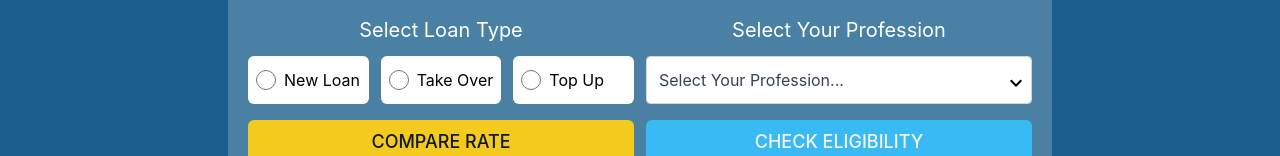
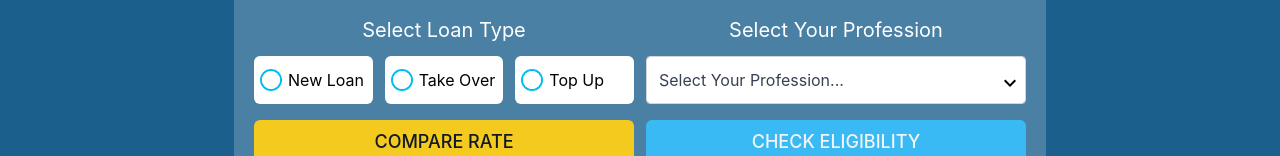
Before and after one commit to mdmahirfaisal/Aamar-Taka-Training-Project, a Next.js app: page /personal-loan in a window 1280 px wide. Shown: the part 621-777 px from the top of the page. Built offline with nearby package versions, Linux system fonts and the light colour scheme.

Commit message:
radio button style added

```diff
--- a/src/components/HomeComponents/Eligibilities/DisplayFilterData/DisplayFilterData.js
+++ b/src/components/HomeComponents/Eligibilities/DisplayFilterData/DisplayFilterData.js
@@ -5,7 +5,7 @@ import { useSelector } from 'react-redux';
 
 
 // flex display data container class names
-const flexBoxContainerClassName = "flex items-center gap-2 rounded-md mt-1 bg-white border p-2";
+const flexBoxContainerClassName = "flex items-center gap-2 rounded-md mt-2 bg-white border p-2";
 const staticTitleClassName = "text-[#0ab9f2] text-[14px] text-left";
 const dynamicTitleClassName = "text-[#585858] text-[14px] text-left";
 
@@ -34,7 +34,6 @@ const DisplayFilterData = ({ productType }) => {
                     <p className={dynamicTitleClassName}>{productType}</p>
                 </div>
             </div>}
-
 
             {professionType && <div className={flexBoxContainerClassName}>
                 <img className='h-10 w-10 ' src="https://i.ibb.co/0sPn9DG/profession.png" alt="" />
--- /dev/null
+++ b/src/components/HomeComponents/Eligibilities/FormFirstStep.js
@@ -0,0 +1,11 @@
+import React from 'react';
+
+const FormFirstStep = () => {
+    return (
+        <div>
+
+        </div>
+    );
+};
+
+export default FormFirstStep;
--- a/src/components/HomeComponents/PersonalLoan/PersonalLoan.js
+++ b/src/components/HomeComponents/PersonalLoan/PersonalLoan.js
@@ -8,7 +8,6 @@ import { useRouter } from 'next/router';
 
 // class names
 const inputContainerClassName = "bg-white flex items-center gap-2 px-2 py-3 rounded-md";
-const inputClassName = 'border-2 border-[#00bdf2] w-5 h-5 checked:bg-[#00bdf2] cursor-pointer transition-all duration-700';
 
 const PersonalLoan = () => {
     const dispatch = useDispatch();
@@ -36,15 +35,15 @@ const PersonalLoan = () => {
                                 <h5 className='text-lg md:text-xl text-white my-3 text-left md:text-center'>Select Loan Type</h5>
                                 <div className="grid grid-cols-3 gap-3">
                                     <div className={inputContainerClassName}>
-                                        <input onChange={(e) => dispatch(handleLoanType(e.target.value))} type="radio" id="newLoan" name="fav_language" value="New Loan" className={inputClassName} required />
+                                        <input onChange={(e) => dispatch(handleLoanType(e.target.value))} type="radio" id="newLoan" name="fav_language" value="New Loan" required />
                                         <label className='cursor-pointer' htmlFor="newLoan">New Loan</label>
                                     </div>
                                     <div className={inputContainerClassName}>
-                                        <input onChange={(e) => dispatch(handleLoanType(e.target.value))} type="radio" id="takeOver" name="fav_language" value="Take Over" className={inputClassName} required />
+                                        <input onChange={(e) => dispatch(handleLoanType(e.target.value))} type="radio" id="takeOver" name="fav_language" value="Take Over" required />
                                         <label className='cursor-pointer' htmlFor="takeOver">Take Over</label>
                                     </div>
                                     <div className={inputContainerClassName}>
-                                        <input onChange={(e) => dispatch(handleLoanType(e.target.value))} type="radio" id="topUp" name="fav_language" value="Top Up" className={inputClassName} required />
+                                        <input onChange={(e) => dispatch(handleLoanType(e.target.value))} type="radio" id="topUp" name="fav_language" value="Top Up" required />
                                         <label className='cursor-pointer' htmlFor="topUp">Top Up</label>
                                     </div>
                                 </div>
--- a/src/pages/[eligibility]/index.js
+++ b/src/pages/[eligibility]/index.js
@@ -23,12 +23,11 @@ const stepsDoneBorderClassNames = 'grow border-b-[3px] border-[#0ab9f2]';
 // birth select class
 const SelectFieldClassNames = "cursor-pointer form-select appearance-none block w-full px-3 py-[11px] font-normal text-gray-700 bg-white bg-clip-padding bg-no-repeat border border-solid border-gray-300 rounded m-0 focus:text-gray-700 focus:bg-white focus:outline-none ";
 // gender input class
-const genderInputClassNames = 'border-2 border-[#00bdf2] w-5 h-5 checked:bg-[#00bdf2] cursor-pointer transition-all duration-700';
+// const genderInputClassNames = 'border-2 border-[#00bdf2] w-5 h-5 checked:bg-[#00bdf2] cursor-pointer transition-all duration-700';
 const bangladeshDivisions = ["Dhaka", "Chittagong", "Khulna", "Rajshahi", "Sylhet", "Barishal", "Rangpur", "Mymensing"]
 
 
 const Index = () => {
-    const [isEligibilityStep2, setIsEligibilityStep2] = useState(false);
 
     const dispatch = useDispatch();
     const { professionType } = useSelector(state => state.loan);
@@ -55,13 +54,14 @@ const Index = () => {
         productType = "Car Loan"
     };
 
-    const handleEligibilityStep = (e) => {
-        e.preventDefault();
-        if (!isEligibilityStep2) {
-            setIsEligibilityStep2(true);
-        }
-        console.log(isEligibilityStep2);
-    }
+    ///////// Eligibility Step controls
+    const [value, setValue] = useState(1);
+    const increaseEligibilityStep = () => {
+        setValue(value + 1 > 4 ? 4 : value + 1);
+    };
+    const decreaseEligibilityStep = () => {
+        setValue(value - 1 < 0 ? 0 : value - 1);
+    };
 
 
     return (
@@ -102,21 +102,21 @@ const Index = () => {
 
                             {/* ------- Steps number 1 filters control ------- */}
 
-                            <form onSubmit={handleEligibilityStep}>
+                            <form onSubmit={increaseEligibilityStep}>
                                 {/* ----- Gender -----  */}
                                 <div className="ml-3 my-3 flex items-center">
                                     <p className='w-[30%] text-[#696969] text-[16px] font-medium text-left '>Gender</p>
                                     <div className="w-[70%] grid grid-cols-3">
                                         <div className="grow bg-white flex items-center gap-2 p-2 border rounded-[1px]">
-                                            <input onChange={(e) => dispatch(handleGenderType(e.target.value))} type="radio" id="newLoan" value="Male" name='gender' className={genderInputClassNames} required />
+                                            <input onChange={(e) => dispatch(handleGenderType(e.target.value))} type="radio" id="newLoan" value="Male" name='gender' required />
                                             <label className='cursor-pointer' htmlFor="newLoan">Male</label>
                                         </div>
                                         <div className="grow bg-white flex items-center gap-2 p-2 border rounded-[1px]">
-                                            <input onChange={(e) => dispatch(handleGenderType(e.target.value))} type="radio" id="takeOver" value="Female" name='gender' className={genderInputClassNames} required />
+                                            <input onChange={(e) => dispatch(handleGenderType(e.target.value))} type="radio" id="takeOver" value="Female" name='gender' required />
                                             <label className='cursor-pointer' htmlFor="takeOver">Female</label>
                                         </div>
                                         <div className="grow bg-white flex items-center gap-2 p-2 border rounded-[1px]">
-                                            <input onChange={(e) => dispatch(handleGenderType(e.target.value))} type="radio" id="topUp" value="Other" name='gender' className={genderInputClassNames} required />
+                                            <input onChange={(e) => dispatch(handleGenderType(e.target.value))} type="radio" id="topUp" value="Other" name='gender' required />
                                             <label className='cursor-pointer' htmlFor="topUp">Other</label>
                                         </div>
                                     </div>
--- a/src/styles/globals.scss
+++ b/src/styles/globals.scss
@@ -84,6 +84,30 @@ a {
   background-repeat: no-repeat;
 }
 
+//// Radio button style
+input[type="radio"] {
+  appearance: none;
+  width: 18px;
+  height: 18px;
+  box-shadow: inset 0 0 0 .1em white, 0 0 0 2px #00bdf2;
+  border-radius: 50%;
+  transition: .5s;
+  cursor: pointer;
+}
+
+input[type="radio"]:checked {
+  background: #00bdf2;
+  box-shadow: inset 0 0 0 .3em white, 0 0 0 2px #00bdf2;
+}
+
+input[type="radio"]:focus {
+  outline: 0;
+}
+
+
+
+//// Radio button end
+
 /// mobile header style
 
 .mobileHeaderBorder {
```
